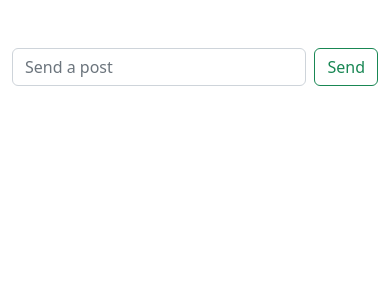
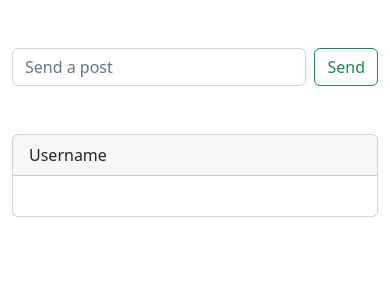
Before and after one commit to spotikum/mikroskop-corporation, a PHP site: page / in a window 390 px wide. Shown: the part 80-380 px from the top of the page. Run offline with PHP 8.4, Linux system fonts and the light colour scheme; a user stored in the database is signed in; data that the repository does not hold is empty.

Commit message:
shoq post

```diff
--- /dev/null
+++ b/content.php
@@ -0,0 +1,10 @@
+<?php
+     require 'auth/config.php';
+
+     $query = "SELECT * FROM content";
+	$result = mysqli_query($koneksi, $query);
+
+     while ($row = mysqli_fetch_assoc($result)) {
+          echo $row["content"];
+     }
+?>
--- a/index.php
+++ b/index.php
@@ -9,15 +9,27 @@
      </head>
      <body>
           <?php require 'layout/navbar.php' ?>
-          <div class="container mt-5 col-md-6">
+          <div class="container my-5 col-md-6">
                <form class="d-flex" action="post.php" class="needs-validation" novalidate="" autocomplete="off">
                     <input class="form-control me-2" type="text" placeholder="Send a post" aria-label="Search" id="content" name="content">
                     <button class="btn btn-outline-success" type="submit">Send</button>
                </form>
           </div>
-          <!-- <div class="container col-md-10">
-               <?php //require 'post.php' ?>
-          </div> -->
+          <div class="container col-md-10">
+               <div class="card">
+                    <div class="card-header">
+                         Username
+                    </div>
+                         <div class="card-body">
+                         <h5 class="card-title">
+                              <?php require 'content.php' ?>
+                         </h5>
+                         <!-- <p class="card-text">
+                         </p> -->
+                         <!-- <a href="#" class="btn btn-primary">Go somewhere</a> -->
+                    </div>
+               </div>
+          </div>
           <script src="https://cdn.jsdelivr.net/npm/bootstrap@5.2.3/dist/js/bootstrap.bundle.min.js" integrity="sha384-kenU1KFdBIe4zVF0s0G1M5b4hcpxyD9F7jL+jjXkk+Q2h455rYXK/7HAuoJl+0I4" crossorigin="anonymous"></script>
      </body>
 </html>
```
